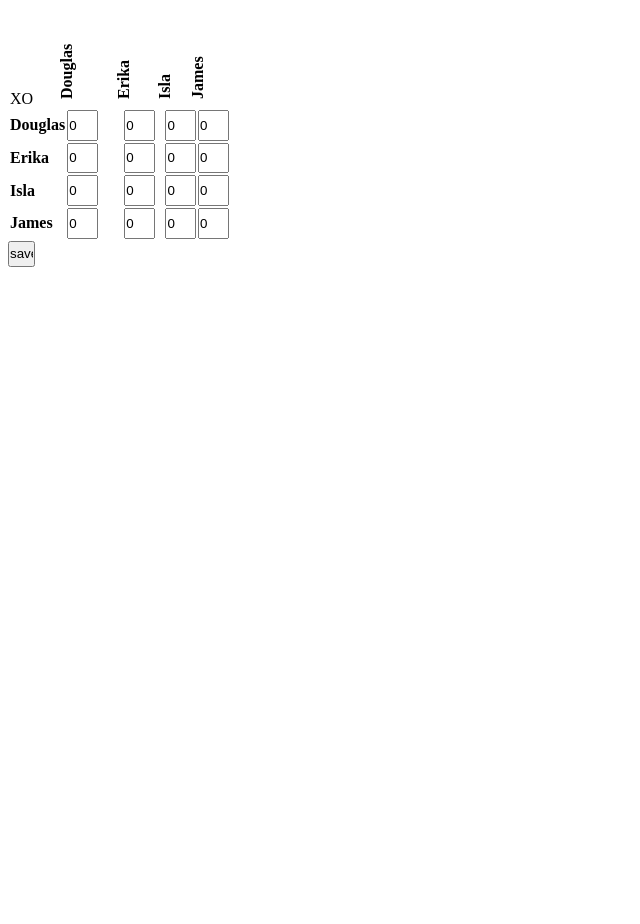
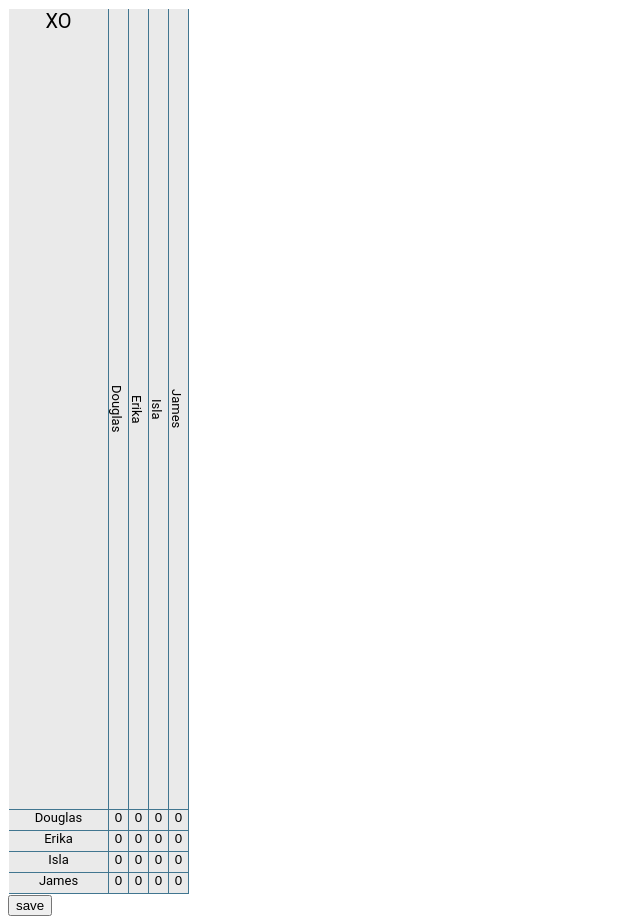
Before and after one commit to chunkyasparagus/DjangoGrid, a Django app: page / in a window 1280 px wide. Shown: the whole page, without its empty margins (0-640 px from the left). Before the commit the page ends 800 px from the top, so only its background shows below. Run offline with Django 3.2, Linux system fonts and the light colour scheme; data comes from the database, SQL or seed files in the repository; some libraries are stand-ins or nearby versions.

Commit message:
Added new grid template Cannot load the static css file for some reason.

```diff
--- /dev/null
+++ b/gridview/static/gridview/grid.css
@@ -0,0 +1,80 @@
+:root{
+    --cell-size: 20px;
+    font-family: 'Lato', sans-serif;
+    font-family: "Roboto","Lucida Grande","DejaVu Sans","Bitstream Vera Sans",Verdana,Arial,sans-serif;
+    font-size: 13px;
+}
+
+.tlc {
+    min-height: 70px;
+    border: 0;
+    margin: 0;
+    padding: 0;
+    border-right: solid #417690 1px;
+    border-bottom: solid #417690 1px;
+}
+
+.thc {
+    border: 0;
+    margin: 0;
+    padding: 0;
+    vertical-align: bottom;
+    border-right: solid #417690 1px;
+    border-bottom: solid #417690 1px;
+}
+
+.lhc {
+    height: var(--cell-size);
+    border: 0;
+    margin: 0;
+    padding: 0;
+    border-right: solid #417690 1px;
+    border-bottom: solid #417690 1px;
+}
+
+.cc {
+    height: var(--cell-size);
+    border: 0;
+    margin: 0;
+    padding: 0;
+    border-right: solid #417690 1px;
+    border-bottom: solid #417690 1px;
+}
+
+.tls{
+    font-size: 20px;
+
+}
+
+.ths {
+    height: 100%;
+    writing-mode: vertical-rl;
+    vertical-align: bottom;
+}
+
+.lhs {}
+
+.cs {}
+
+.gc {
+    width: auto;
+    display: grid;
+    grid-template-columns:100px var(--cell-size) var(--cell-size) var(--cell-size) var(--cell-size);
+    padding: 1px;
+}
+
+.gc > div {
+    text-align: center;
+    padding: 0;
+    background-color: #eaeaea;
+}
+
+div.gc input {
+    height: 100%;
+    width: 100%;
+    padding: 0;
+    border: 0;
+    margin: 0;
+    text-align: center;
+    background: none;
+}
--- a/gridview/templates/grid.html
+++ b/gridview/templates/grid.html
@@ -1,48 +1,37 @@
 <!DOCTYPE html>
 <html lang="en">
 <head>
+  {% load static %}
   <meta charset="UTF-8">
   <title>Grid</title>
-  <style>
-    table {
-      padding-top: 5em;
-    }
-    td {
-      padding: 0;
-    }
-    input {
-      padding: 0;
-      width: 2em;
-      height: 2em;
-    }
-    div.topheader {
-      transform-origin: left;
-      transform: rotate(-90deg);
-      font-weight: bold;
-      }
-    div.leftheader {font-weight: bold}
-  </style>
+    <link rel="stylesheet" href="{% static 'gridview/grid.css' %}" />
+    <script  type="text/javascript" src="//ajax.googleapis.com/ajax/libs/jquery/1.7.1/jquery.js"></script>
+    <script type="text/javascript">
+        $(function(){
+            $(document).on('click','input[type=text]',function(){ this.select(); });
+        });    </script>
+    <style>
+    </style>
 </head>
 <body>
 <form action="{% url 'updategrid' %}" method="post">
   {% csrf_token %}
-  <table>
-    {% for row in rows %}
-    <tr>
-      {% for cell in row %}
-      <td>
-        <div class="{{ cell.class }}">
+
+    <div class="gc">
+      {% for row in rows %}
+        {% for cell in row %}
           {% if cell.isdata %}
-            <input name = "{{ cell.name }}" type="text" value="{{ cell.value }}"/>
+            <div class="{{ cell.class }}c"><div class="{{ cell.class }}s">
+              <input type="text" name="{{ cell.dataname }}" value="{{ cell.datavalue }}">
+            </div></div>
           {% else %}
-            {{ cell.value }}
+            <div class="{{ cell.class }}c"><div class="{{ cell.class }}s">
+              {{ cell.label }}
+            </div></div>
           {% endif %}
-        </div>
-      </td>
+        {% endfor %}
       {% endfor %}
-    </tr>
-    {% endfor %}
-  </table>
+    </div>
   <input type="submit" value="save" />
 </form>
 </body>
--- a/gridview/views.py
+++ b/gridview/views.py
@@ -2,23 +2,25 @@ from django.shortcuts import render
 from django.http import HttpResponse
 from .models import Person
 
+from itertools import count
+
 
 def viewgrid(request):
+    datan = count(1)
     context = dict()
     context['rows'] = list()
     new_row = list()
-    value = {'value': 'XO'}
-    new_row.append(value)
+    new_row.append({'class': 'tl', 'isdata': False, 'label': 'XO'})
     everyone = Person.objects.all()
     for bondee in everyone:
-        new_row.append({'class': 'topheader', 'isdata': False, 'value': bondee.name})
+        new_row.append({'class': 'th', 'isdata': False, 'label': bondee.name})
     context['rows'].append(new_row)
 
     for bonder in everyone:
         new_row = list()
-        new_row.append({'class': 'leftheader', 'isdata': False, 'value': bonder.name})
+        new_row.append({'class': 'lh', 'isdata': False, 'label': bonder.name})
         for bondee in everyone:
-            new_row.append({'class': 'gridvalue', 'isdata': True, 'value': '0'})
+            new_row.append({'class': 'c', 'isdata': True, 'datavalue': '0', 'dataname': f'griddata{next(datan)}'})
         context['rows'].append(new_row)
 
     return render(request, 'grid.html', context)
```
